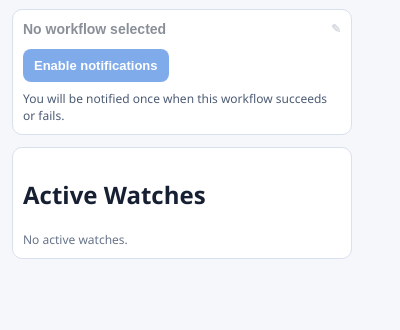
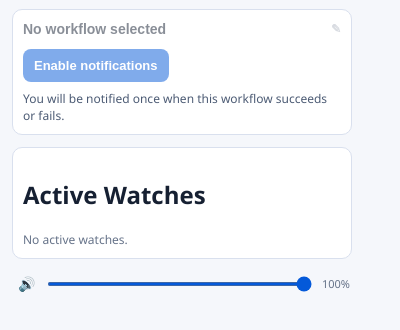
Before and after one commit to JeronimoMendes/Argo-Workflows-Notifier, a browser extension: page src/popup.html in a window 400 px wide. Shown: the part 62-392 px from the top of the page. Drawn offline with Linux system fonts and the light colour scheme.

Commit message:
feat: add sound notification

```diff
--- a/src/popup.css
+++ b/src/popup.css
@@ -174,6 +174,51 @@ button[disabled] {
   background: #bd2f2f;
 }
 
+.sound-bar {
+  display: flex;
+  align-items: center;
+  gap: 6px;
+  padding: 4px 2px 0;
+}
+
+.sound-mute-btn {
+  background: transparent;
+  border: none;
+  padding: 2px 4px;
+  font-size: 14px;
+  line-height: 1;
+  border-radius: 4px;
+  color: #667389;
+  flex-shrink: 0;
+}
+
+.sound-mute-btn:hover {
+  background: #e8ecf5;
+}
+
+.sound-slider {
+  flex: 1;
+  height: 4px;
+  cursor: pointer;
+  accent-color: #0459d9;
+  border: none;
+  border-radius: 0;
+  padding: 0;
+  background: transparent;
+}
+
+.sound-slider-muted {
+  opacity: 0.35;
+}
+
+.volume-label {
+  font-size: 11px;
+  color: #667389;
+  width: 30px;
+  text-align: right;
+  flex-shrink: 0;
+}
+
 .dev-panel {
   border: 1px dashed #a0a8b8;
   background: #f0f2f8;
--- a/src/popup.html
+++ b/src/popup.html
@@ -32,6 +32,11 @@
         <ul id="watch-list" class="watch-list"></ul>
         <p id="empty-state" class="muted">No active watches.</p>
       </section>
+      <footer class="sound-bar">
+        <button id="sound-mute-btn" type="button" class="sound-mute-btn" title="Toggle mute">🔊</button>
+        <input type="range" id="sound-volume" min="0" max="100" value="100" class="sound-slider" />
+        <span id="volume-label" class="volume-label">100%</span>
+      </footer>
     </main>
     <section id="dev-panel" class="card dev-panel" style="display:none">
       <h2>Dev</h2>
--- a/src/popup.js
+++ b/src/popup.js
@@ -4,6 +4,9 @@
 const shared = ArgoNotifierShared;
 
 const pageStateEl = document.getElementById("page-state");
+const soundMuteBtnEl = document.getElementById("sound-mute-btn");
+const soundVolumeEl = document.getElementById("sound-volume");
+const volumeLabelEl = document.getElementById("volume-label");
 const workflowNameEl = document.getElementById("workflow-name");
 const workflowNameLabelEl = document.getElementById("workflow-name-label");
 const toggleWatchBtn = document.getElementById("toggle-watch");
@@ -308,6 +311,37 @@ if (workflowNameEl) {
   });
 }
 
+async function initSoundSettings() {
+  if (!soundMuteBtnEl || !soundVolumeEl || !volumeLabelEl) {
+    return;
+  }
+
+  const { soundMuted = false, soundVolume = 1 } = await chrome.storage.local.get([
+    "soundMuted",
+    "soundVolume"
+  ]);
+
+  let muted = soundMuted;
+  const pct = Math.round(soundVolume * 100);
+  soundVolumeEl.value = String(pct);
+  volumeLabelEl.textContent = pct + "%";
+  soundMuteBtnEl.textContent = muted ? "🔇" : "🔊";
+  soundVolumeEl.classList.toggle("sound-slider-muted", muted);
+
+  soundMuteBtnEl.addEventListener("click", async () => {
+    muted = !muted;
+    soundMuteBtnEl.textContent = muted ? "🔇" : "🔊";
+    soundVolumeEl.classList.toggle("sound-slider-muted", muted);
+    await chrome.storage.local.set({ soundMuted: muted });
+  });
+
+  soundVolumeEl.addEventListener("input", async () => {
+    const value = Number(soundVolumeEl.value);
+    volumeLabelEl.textContent = value + "%";
+    await chrome.storage.local.set({ soundVolume: value / 100 });
+  });
+}
+
 function initDevPanel() {
   const devPanel = document.getElementById("dev-panel");
   if (!devPanel) {
@@ -346,6 +380,7 @@ async function init() {
     return;
   }
   initDevPanel();
+  await initSoundSettings();
   await initActiveTabContext();
   await refreshCurrentWatchState();
 }
```
Also changed, not shown: src/background.js (+22 -0 lines), src/offscreen.html (added, +9 -0 lines), src/offscreen.js (added, +10 -0 lines), manifest.json, 2 other files.
